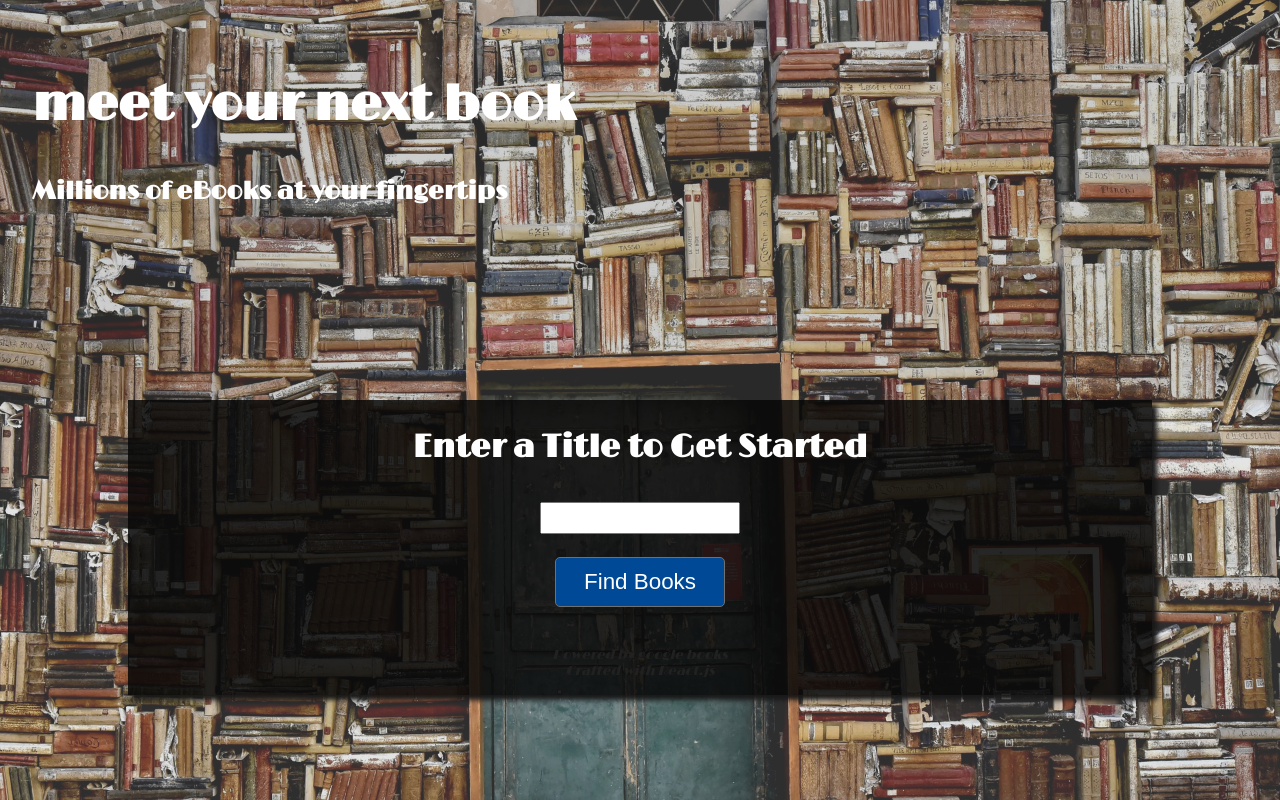
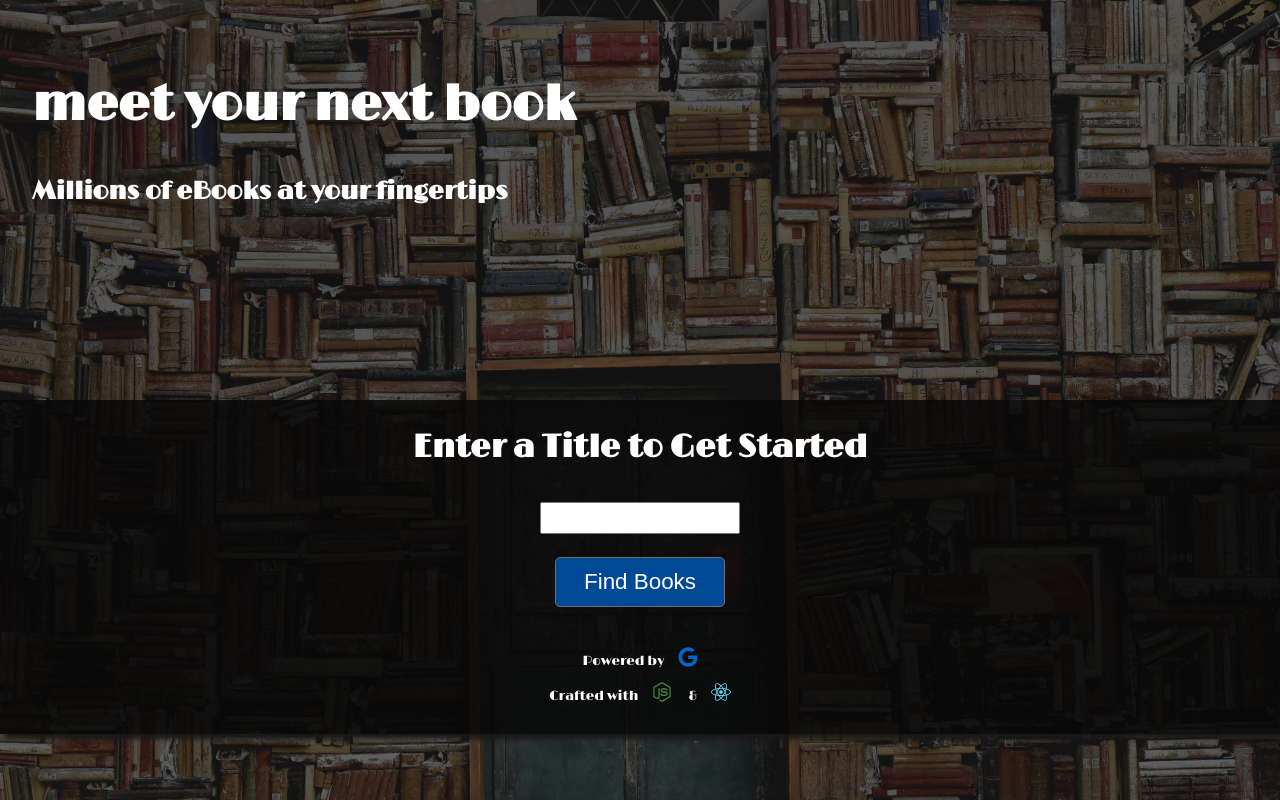
Before and after one commit to MichaelAdamBerry/bookshelf-client, a React (Create React App) app: page / in a window 1280 px wide. Built offline with nearby package versions, Linux system fonts and the light colour scheme.

Commit message:
cleaning up

```diff
--- a/package.json
+++ b/package.json
@@ -4,6 +4,7 @@
   "private": true,
   "dependencies": {
     "@fortawesome/fontawesome-svg-core": "^1.2.14",
+    "@fortawesome/free-brands-svg-icons": "^5.7.2",
     "@fortawesome/free-solid-svg-icons": "^5.7.1",
     "@fortawesome/react-fontawesome": "^0.1.4",
     "axios": "^0.18.0",
--- a/src/App.js
+++ b/src/App.js
@@ -9,9 +9,10 @@ import {
   faStarHalf,
   faSpinner
 } from "@fortawesome/free-solid-svg-icons";
+import { fab } from "@fortawesome/free-brands-svg-icons";
 import { library } from "@fortawesome/fontawesome-svg-core";
 
-library.add(faStar, faStarHalf, faSpinner);
+library.add(faStar, faStarHalf, faSpinner, fab);
 
 class App extends Component {
   render() {
--- /dev/null
+++ b/src/components/Button.js
@@ -0,0 +1,11 @@
+import React from "react";
+
+const Button = ({ innerText = "Find Books", onClick }) => {
+  return (
+    <button data-testid="findBooksBtn" type="submit" onClick={onClick}>
+      {innerText}
+    </button>
+  );
+};
+
+export default Button;
--- a/src/components/home/HomeSearchView.js
+++ b/src/components/home/HomeSearchView.js
@@ -1,13 +1,7 @@
 import React from "react";
 import PropTypes from "prop-types";
-
-export const Button = ({ innerText = "Find Books", onClick }) => {
-  return (
-    <button data-testid="findBooksBtn" type="submit" onClick={onClick}>
-      {innerText}
-    </button>
-  );
-};
+import Button from "../Button";
+import { FontAwesomeIcon } from "@fortawesome/react-fontawesome";
 
 const HomeSearchView = ({
   actions,
@@ -49,9 +43,35 @@ const HomeSearchView = ({
           </div>
         </div>
         <div className="sources">
-          <p>Powered by google books</p>
-          <span />
-          <p>Crafted with React.js</p>
+          <p>
+            Powered by
+            <span
+              style={{
+                color: "#0266C8",
+                marginLeft: "1em"
+              }}>
+              <FontAwesomeIcon
+                icon={["fab", "google"]}
+                style={{ width: "1.5em", height: "1.5em" }}
+              />
+            </span>
+          </p>
+          <p>
+            Crafted with
+            <span style={{ color: "#43853d", margin: "0 1em 0 1em" }}>
+              <FontAwesomeIcon
+                icon={["fab", "node-js"]}
+                style={{ width: "1.5em", height: "1.5em" }}
+              />
+            </span>{" "}
+            &
+            <span style={{ color: "#61dafb", marginLeft: "1em" }}>
+              <FontAwesomeIcon
+                icon={["fab", "react"]}
+                style={{ width: "1.5em", height: "1.5em" }}
+              />
+            </span>
+          </p>
           <span />
         </div>
       </form>
--- a/src/components/list/List.js
+++ b/src/components/list/List.js
@@ -39,24 +39,22 @@ export const ListView = ({ volumes, loading }) => {
 };
 
 ListView.propTypes = {
-  volumes: PropTypes.array.isRequired
+  volumes: PropTypes.array,
+  loading: PropTypes.bool
 };
 
 class List extends React.Component {
   state = { loading: true };
   async componentDidMount() {
     const query = queryString.parse(this.props.location.search);
-    console.log("List component fires and query is parsed as ", query);
     const { history } = this.props;
     const URLForQuery = "/list-data/" + query.q;
-    console.log("URLForQuery is ", URLForQuery);
     const res = await fetch(URLForQuery);
     const results = await res.json();
     if (!results.data.items) {
       this.setState({ noResults: true });
       history.replace({ pathname: "/", state: { error: true } });
     } else {
-      console.log(results.data.items);
       this.setState({ volumes: results.data.items });
       setTimeout(() => {
         this.setState({ loading: false });
@@ -66,7 +64,7 @@ class List extends React.Component {
   render() {
     const { volumes, noResults, loading } = this.state;
     return (
-      <div>
+      <div className="listContainer">
         <ListView volumes={volumes} noResults={noResults} loading={loading} />
       </div>
     );
--- a/src/components/volume/BookFlipper.js
+++ b/src/components/volume/BookFlipper.js
@@ -3,6 +3,7 @@ import { Spring, config, animated as a } from "react-spring/renderprops";
 import CoverImg from "../CoverImg";
 import PropTypes from "prop-types";
 import stripHtml from "string-strip-html";
+import Button from "../Button";
 
 const Front = ({ imageLinks }) => {
   return <CoverImg imageLinks={imageLinks} maxRes={true} width={"350px"} />;
@@ -30,11 +31,7 @@ export default class BookFlipper extends React.Component {
     return (
       <div onClick={this.handleClick} className="imgWrapper">
         <Spring
-          config={key =>
-            key === "opacity"
-              ? { tension: "120", friction: "120" }
-              : config.slow
-          }
+          config={key => (key === "opacity" ? config.gentle : config.slow)}
           to={{
             opacity: `${flipped ? "1" : "0"}`,
             transform: `perspective(600px) rotateY(${
@@ -62,14 +59,28 @@ export default class BookFlipper extends React.Component {
                   borderRadius: "3%",
                   boxShadow: "rgb(51, 46, 46) 5px 5px 30px"
                 }}>
-                <Back description={description} previewLink={previewLink} />
+                <Back description={description} />
               </a.div>
               <a.div
                 className="c"
                 style={{
                   opacity
                 }}>
-                <p>{stripHtml(description)}</p>
+                <div
+                  style={{
+                    height: "420px",
+                    border: "solid 1px gray",
+                    borderRadius: "3px",
+                    margin: "1em",
+                    overflow: "scroll"
+                  }}>
+                  <p>{stripHtml(description)}</p>
+                  <div>
+                    <a href={previewLink} hidden={!flipped}>
+                      <Button innerText="View Preview" />
+                    </a>
+                  </div>
+                </div>
               </a.div>
             </>
           )}
--- a/src/components/volume/VolumeCardView.js
+++ b/src/components/volume/VolumeCardView.js
@@ -30,14 +30,17 @@ function VolumeCardView(props) {
     previewLink,
     categories
   } = props;
+  //const titleSpace = !averageRating ? "space-between" : "space-around";
   return (
     <div className="volumeContainer">
       <div>
         <div className="miniHeader">
-          <div className="titleInfo">
+          <div
+            className="titleInfo"
+            style={{ justifyContent: "space-between" }}>
             <h5>{title}</h5>
             <p>{moment(publishedDate).format("Y")}</p>
-            <div>
+            <div style={{ marginLeft: "1em" }}>
               {!averageRating === false && (
                 <Stars averageRating={props.averageRating} />
               )}
--- a/src/index.css
+++ b/src/index.css
@@ -22,8 +22,8 @@ body {
   flex: 1 0 auto; /* 2 */
   padding: var(--space) var(--space) 0;
   width: 100%;
-  /* background-color: #0000009e; */
-  background: rgba(0, 0, 0, 0.1);
+  background-color: #0000009e;
+
   z-index: -1;
 }
 
@@ -291,7 +291,6 @@ a button {
   text-align: center;
   box-shadow: 5px 5px 5px #191818;
   background-color: #080808db;
-  margin: 0% 10%;
   padding: 1em;
 }
 
@@ -312,16 +311,12 @@ label {
 
 .sources {
   font-size: smaller;
-  font-style: italic;
   font-weight: lighter;
   padding-top: 3em;
-  color: #212121;
 }
 
 .sources p {
   margin-block-start: 0;
-  margin-block-end: 0;
-  color: #212121;
 }
 
 .homeSearch .textArea {
@@ -407,10 +402,12 @@ label {
 }
 
 .c p {
+  font-style: normal;
   padding: 30px;
-  color: #2f2f2f;
+
   text-align: justify;
-  font-size: larger;
+
+  color: "#2f2f2f";
 }
 
 @media only screen and (max-width: 600px) {
```
Also changed, not shown: 1 other file (tests, documents, lock files or other folders).
